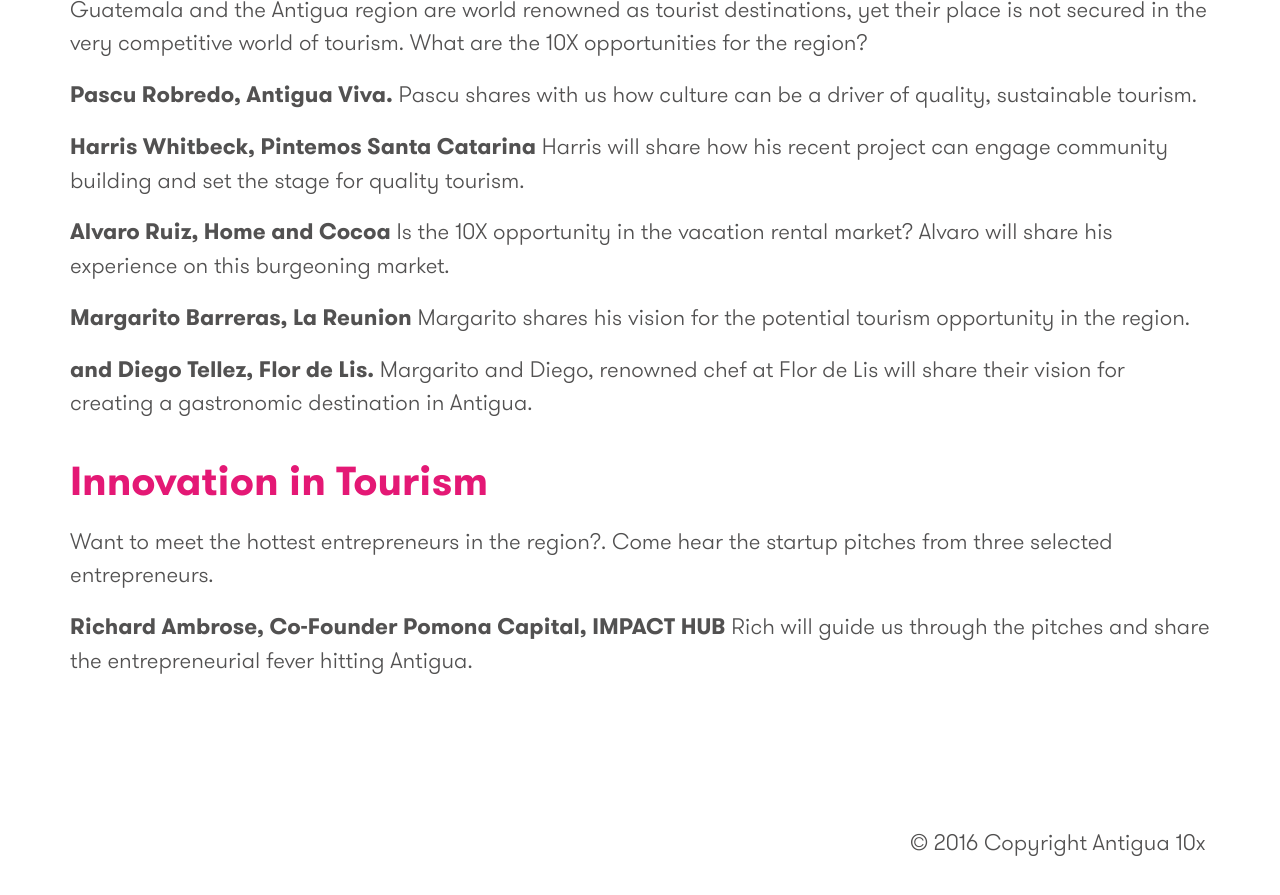
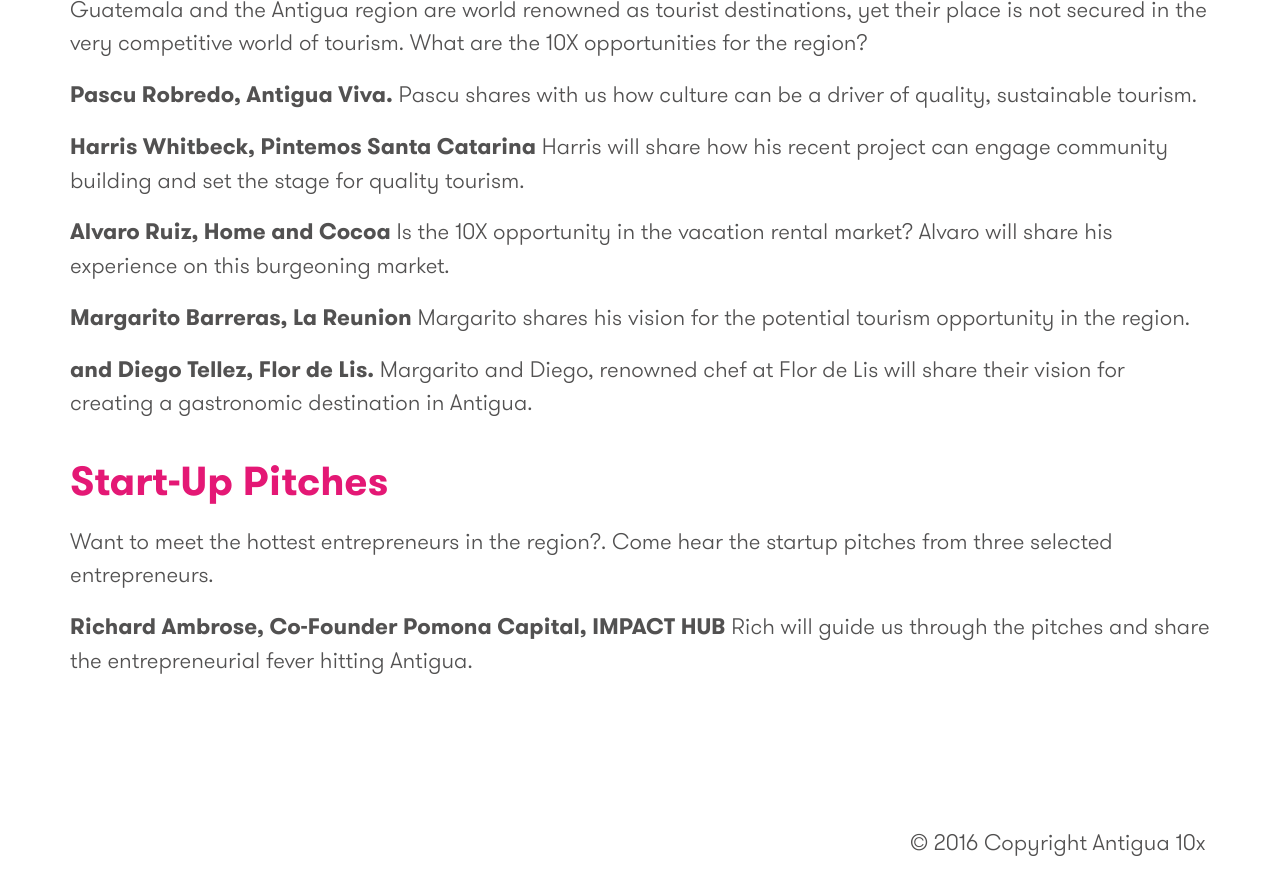
Before and after one commit to isabelgm/antigua10x, a Jekyll site: the page built from panels.html, in a window 1280 px wide and 900 px high, scrolled down 6315 px. Shown: the top 895 px of the window. Built offline with Jekyll 4.4.1, drawn with Linux system fonts in a browser that asks for light colours; nearby versions of some CDN libraries; some web fonts are replaced.

Commit message:
Fix duplicate title

```diff
--- a/paneles.html
+++ b/paneles.html
@@ -180,7 +180,7 @@
       Diego, reconocido chef de Flor de Lis y Margarito, compartirán su visión de crear un destino gastronómico en Antigua.</p>
     </div>
     <div class="mt2">
-      <h3 class="magenta">Innovation in Tourism</h3>
+      <h3 class="magenta">Start-Up pitches</h3>
       <p>¿Quieres conocer a los mejores empresarios de la región ?. Venga a escuchar los lanzamientos iniciales de tres empresarios seleccionados.</p>
       <p><span class="bold">Richard Ambrose, Co-Founder Pomona Capital, IMPACT HUB</span>
       Rich nos guiará a través de los lanzamientos y compartirá la fiebre empresarial que esta llegando a  La Antigua.</p>
--- a/panels.html
+++ b/panels.html
@@ -215,7 +215,7 @@
       for creating a gastronomic destination in Antigua.</p>
     </div>
     <div class="mt2">
-      <h3 class="magenta">Innovation in Tourism</h3>
+      <h3 class="magenta">Start-Up Pitches</h3>
       <p>Want to meet the hottest entrepreneurs in the region?. Come hear the
       startup pitches from three selected entrepreneurs.</p>
       <p><span class="bold">Richard Ambrose, Co-Founder Pomona Capital, IMPACT HUB</span>
```
